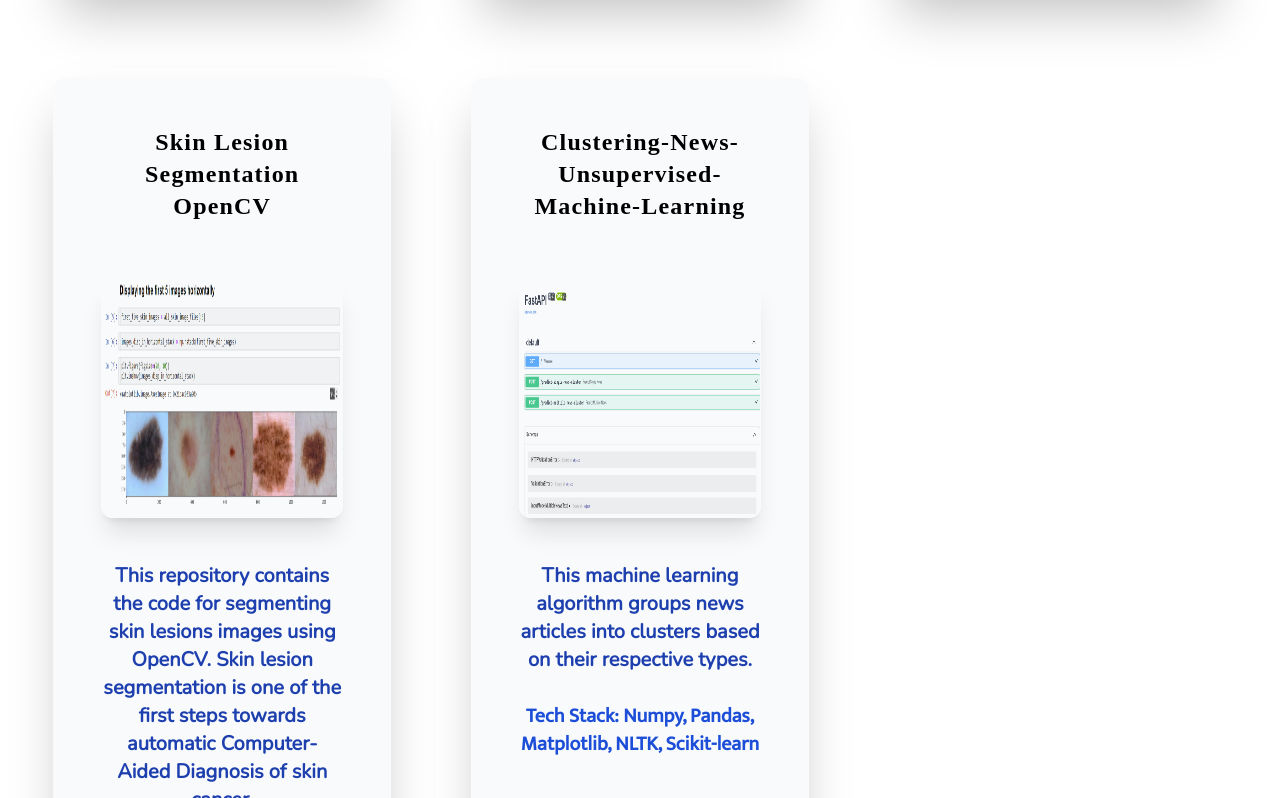
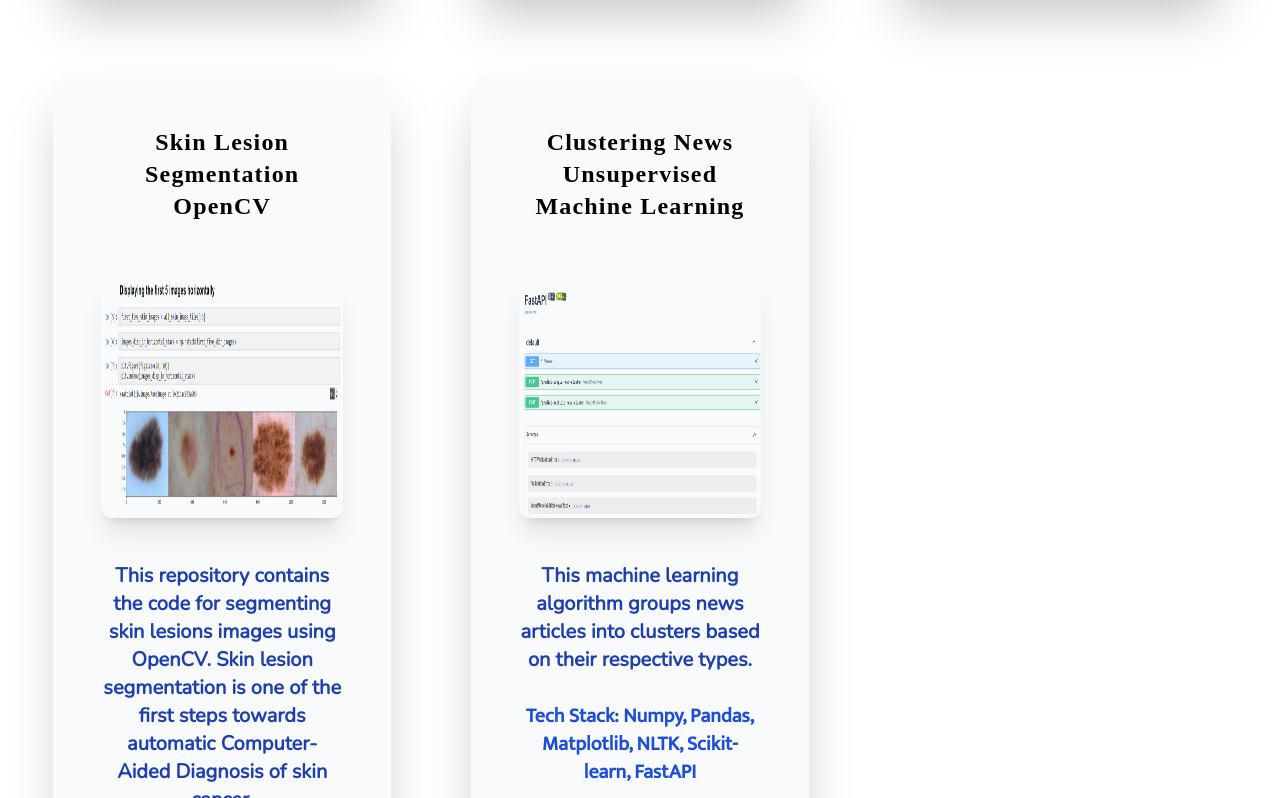
Before and after one commit to somenath203/My-Portfolio-Project, a React (Create React App) app: page /ml-projects in a window 1280 px wide. Shown: the part 4462-5260 px from the top of the page. Built offline with nearby package versions, Linux system fonts and the light colour scheme; a web font is replaced by a local one.

Commit message:
commited

```diff
--- a/src/pages/AllMlProjects.js
+++ b/src/pages/AllMlProjects.js
@@ -181,12 +181,12 @@ const AllMlProjects = () => {
         },
         {
             id: 14,
-            projectName: 'Clustering-News-Unsupervised-Machine-Learning',
+            projectName: 'Clustering News Unsupervised Machine Learning',
             projectDescription: 'This machine learning algorithm groups news articles into clusters based on their respective types.',
             projectPic: ClusterNewsPic,
             heightOfImg: 'h-60',
             widthOfImg: 'w-screen',
-            techStack: 'Numpy, Pandas, Matplotlib, NLTK, Scikit-learn',
+            techStack: 'Numpy, Pandas, Matplotlib, NLTK, Scikit-learn, FastAPI',
             projectLivePreviewLink: 'https://fake-news-pred.onrender.com/docs',
             projectGithubLink: 'https://github.com/somenath203/Clustering-News-Unsupervised-Machine-Learning'
         }
```
